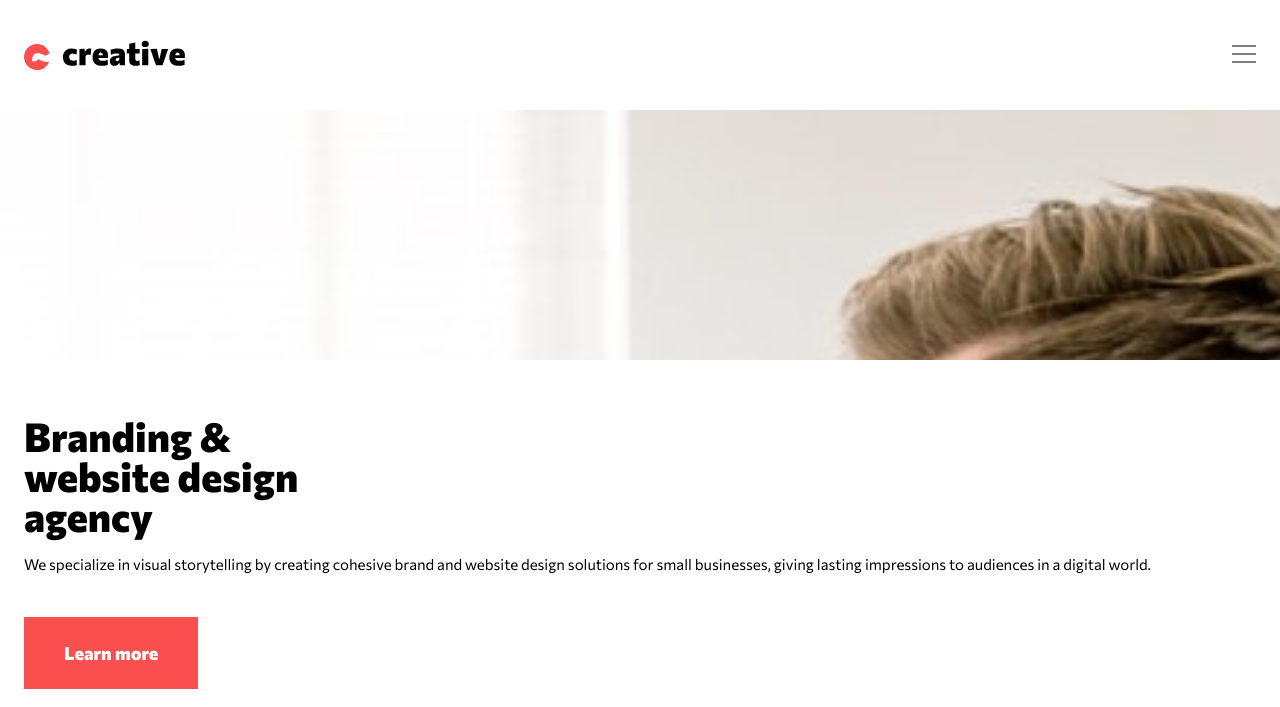
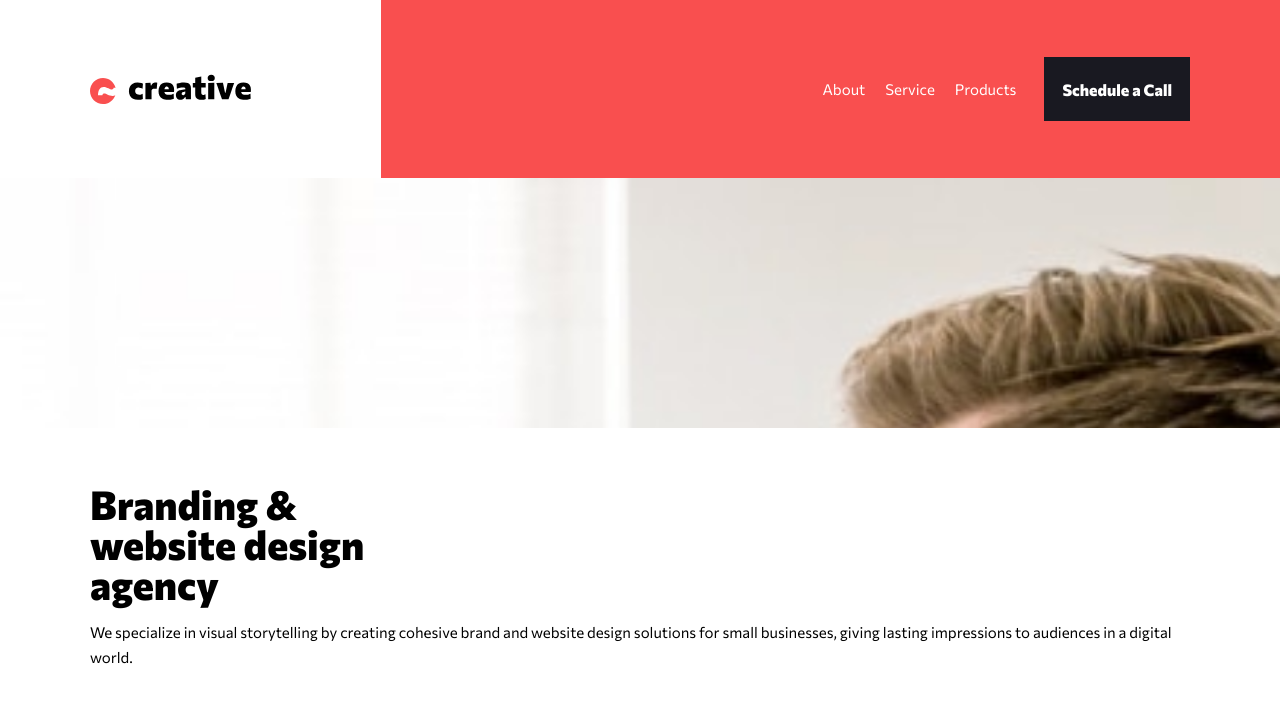
Before and after one commit to richieAiello/creative-agency-website, a website built with Parcel: page src/index.html in a window 1280 px wide. Shown: the top 707 px of the page. Built offline with nearby package versions, Linux system fonts and the light colour scheme.

Commit message:
Styled nav and implemented a grid layout for tablet main.scss. Add background containers index.html.

```diff
--- a/src/index.html
+++ b/src/index.html
@@ -19,10 +19,10 @@
 <body class="body">
 
   <nav class="nav">
-    <div class="container wrapper">
+      <div class="wrapper container">
         <img src="./assets/svg/logo.svg" alt="Creative logo" class="logo">
         <!-- Label is hidden and still accessible to screen readers. -->
-      <label for="hamburger-menu" class="invisible-label">
+        <label for="hamburger-menu" class="invisible-label hamburger-label">
           Click to open navigation menu on mobile
         </label>
         <!-- Displayed on mobile. -->
@@ -31,7 +31,7 @@
           <img src="./assets/svg/icon-cross.svg" alt="" class="hamburger__close hidden">
         </button>
         <!-- Hidden on mobile and displayed on click. Visible on tablet and desktop. -->
-      <div class="nav__menu hidden">
+        <div class="nav__menu">
           <ul class="nav__list">
             <li class="nav__item">
               <a href="#" class="nav__link link">About</a>
@@ -43,9 +43,13 @@
               <a href="#" class="nav__link link">Products</a>
             </li>
           </ul>
-        <a href="#" class="btn btn--schedule">Schedule a Call</a>
+          <a href="#" class="btn btn--schedule btn--schedule-nav">Schedule a Call</a>
         </div>
       </div>
+      <!-- Hidden on mobile -->
+      <div class="nav__bg-right"></div>
+      <!-- Hidden on mobile -->
+      <div class="nav__bg-left"></div>
   </nav>
 
   <header class="hero">
@@ -286,5 +290,4 @@
       <img src="./assets/svg/bg-pattern-wave-red.svg" alt="" class="bg-wave-red">
   </footer>
 </body>
-
 </html>
--- a/src/main.scss
+++ b/src/main.scss
@@ -4,6 +4,7 @@
 $white: #FFFFFF;
 $black: #000000;
 $bg-black: #191921;
+$grey: #434356;
 $red: #F94F4F;
 $light-red: #FF9393;
 
@@ -32,6 +33,13 @@ $light-red: #FF9393;
   font-weight: 800;
 }
 
+@media(min-width: 768px) {
+
+  .container {
+    width: min(100vw - 5rem, 1100px);
+  }
+}
+
 /******************************
   Base Styles
 ******************************/
@@ -40,6 +48,17 @@ $light-red: #FF9393;
   font-weight: 400;
   font-size: 0.9375rem;
   line-height: 1.5625rem;
+
+  @media (min-width: 680px) {
+
+    display: grid;
+    grid-template-rows: 178px 606px 1807px 251px;
+    grid-template-areas:
+      "nav"
+      "hero"
+      "main"
+      "footer";
+  }
 }
 
 /******************************
@@ -51,10 +70,12 @@ $light-red: #FF9393;
   .wrapper {
     display: flex;
     justify-content: space-between;
+    align-items: center;
     position: relative;
   }
 
   &__menu {
+    display: none;
     padding: 2rem 1.625rem 1.75rem 1.625rem;
     background-color: $bg-black;
     color: $white;
@@ -83,6 +104,74 @@ $light-red: #FF9393;
       letter-spacing: 1px;
     }
   }
+
+  &__bg-right {
+    display: none;
+  }
+
+  @media(min-width: 768px) {
+
+    grid-area: nav;
+    padding: 0;
+    position: relative;
+    display: grid;
+    grid-template-columns: 1fr auto 1fr;
+    grid-template-areas: "a b c";
+
+    .wrapper {
+      grid-area: b;
+    }
+
+    .hamburger,
+    .hamburger-label {
+      display: none;
+    }
+
+    &__menu {
+      padding: 0;
+      display: flex;
+      align-items: center;
+      background-color: $red;
+      position: unset;
+      height: 100%;
+      width: calc(100% - 291px);
+    }
+
+    &__list {
+      display: flex;
+      text-align: left;
+      margin-left: auto;
+      margin-right: 1.75rem;
+    }
+
+    &__item {
+      margin-bottom: 0;
+
+      &:nth-of-type(2) {
+        margin: 0 1.25rem;
+      }
+    }
+
+    &__link {
+      font-size: 0.9375rem;
+    }
+
+    &__bg-left,
+    &__bg-right {
+      display: block;
+      height: 100%;
+    }
+
+    &__bg-left {
+      grid-area: a;
+      background-color: $white;
+    }
+
+    &__bg-right {
+      grid-area: c;
+      background-color: $red;
+    }
+  }
 }
 
 /******************************
@@ -108,12 +197,22 @@ $light-red: #FF9393;
   &__text {
     margin-bottom: 2.5rem;
   }
+
+  @media(min-width: 768px) {
+
+    grid-area: hero;
+  }
 }
 
 /******************************
   Main
 ******************************/
 .main {
+
+  @media(min-width: 768px) {
+
+    grid-area: main;
+  }
 
   &__heading {
     font-size: 2rem;
@@ -252,6 +351,7 @@ $light-red: #FF9393;
 ******************************/
 .footer {
   padding: 6.25rem 0;
+  background-color: $white;
 
   &__heading {
     font-size: 2rem;
@@ -261,6 +361,12 @@ $light-red: #FF9393;
 
   .bg-wave-red {
     display: none;
+  }
+
+  @media(min-width: 768px) {
+
+    grid-area: footer;
+    padding: 0;
   }
 }
 
@@ -338,6 +444,20 @@ $light-red: #FF9393;
       }
     }
   }
+
+  @media(min-width: 768px) {
+    &--schedule-nav {
+      padding: 1.4375rem 1.125rem 1.3125rem 1.125rem;
+      background-color: $bg-black;
+      color: $white;
+
+      &:hover,
+      &:focus {
+        background-color: $grey;
+        color: $white;
+      }
+    }
+  }
 }
 
 /******************************
@@ -363,7 +483,7 @@ $light-red: #FF9393;
     max-height: 450px;
   }
 
-  @media(min-width: 650px) {
+  @media(min-width: 768px) {
 
     &--mobile {
       display: none;
```
Lines whose indentation alone changed are shown as unchanged.
